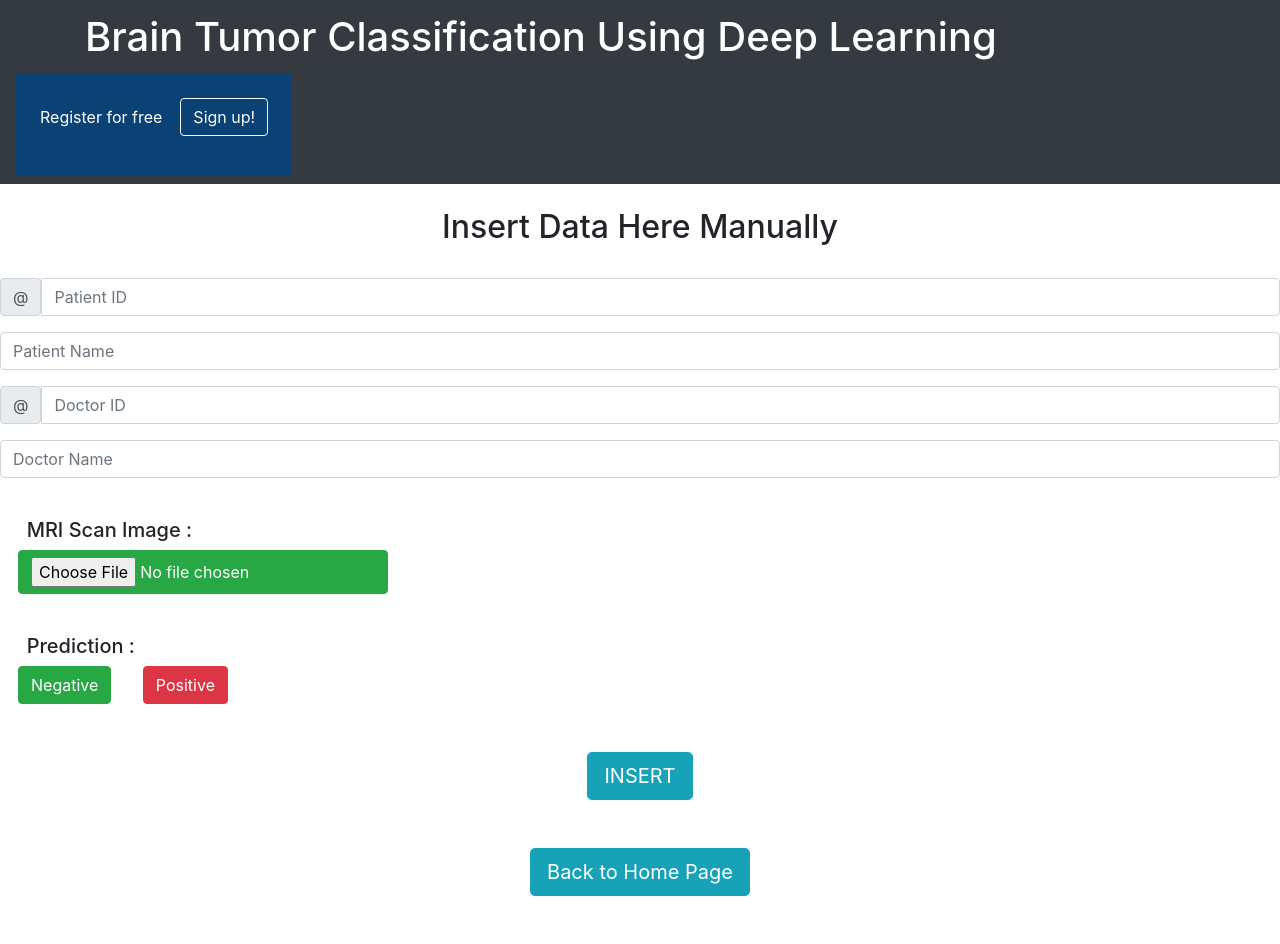
After one commit to Ruwantha0225/braintumor, a Flask app: page /insert in a window 1280 px wide. The commit adds this page. Run offline with Flask 3, Linux system fonts and the light colour scheme; some libraries are stand-ins or nearby versions.

Commit message:
UI additions

```diff
--- a/app.py
+++ b/app.py
@@ -5,7 +5,7 @@ from tensorflow.keras.preprocessing import image
 from PIL import Image
 import cv2
 from keras.models import load_model
-from flask import Flask, request, render_template
+from flask import Flask, request, render_template, url_for, redirect
 from werkzeug.utils import secure_filename
 
 
@@ -53,6 +53,14 @@ def upload():
         return result
     return None
 
+@app.route('/load', methods=['GET'])
+def load():
+    return render_template('view.html')
+
+@app.route('/insert', methods=['GET'])
+def insert():
+    return render_template('insert.html')
+
 
 if __name__ == '__main__':
     app.run(debug=True)
--- a/templates/import.html
+++ b/templates/import.html
@@ -15,12 +15,42 @@
 <body>
     <nav class="navbar navbar-dark bg-dark">
         <div class="container">
-            <a class="navbar-brand" href="#">Brain Tumor Classification Using Deep Learning</a>
+            <a class="navbar-brand" href="{{url_for('index')}}"><h1> Brain Tumor Classification Using Deep Learning</h1></a>
         </div>
+
+
+            <section class="">
+
+            <div class="text-center text-white" style="background-color: #0a4275;">
+              <!-- Grid container -->
+              <div class="container p-4 pb-0">
+                <!-- Section: CTA -->
+                <section class="">
+                  <p class="d-flex justify-content-center align-items-center">
+                    <span class="me-3">Register for free &nbsp &nbsp</span>
+                    <button type="button" class="btn btn-outline-light btn-rounded">
+                      Sign up!
+                    </button>
+                  </p>
+                </section>
+                <!-- Section: CTA -->
+              </div>
+              <!-- Grid container -->
+            </div>
+          </section>
+
+
+
     </nav>
+
+
 
     {% block content %}
     {% endblock %}
+
+
+
+
 
 </body>
 
--- /dev/null
+++ b/templates/insert.html
@@ -0,0 +1,84 @@
+{% extends "import.html" %}
+{% block content %}
+
+<center>
+<br><h2>Insert Data Here Manually</h2><br> </center>
+
+<div class="input-group mb-3">
+    <span class="input-group-text" id="basic-addon1">@</span>
+    <input
+      type="text"
+      class="form-control"
+      placeholder="Patient ID"
+      aria-label="Username"
+      aria-describedby="basic-addon1"
+    />
+  </div>
+
+  <div class="input-group mb-3">
+    <input
+      type="text"
+      class="form-control"
+      placeholder="Patient Name"
+      aria-label="Recipient's username"
+      aria-describedby="basic-addon2"
+    />
+  </div>
+
+  <div class="input-group mb-3">
+    <span class="input-group-text" id="basic-addon1">@</span>
+    <input
+      type="text"
+      class="form-control"
+      placeholder="Doctor ID"
+      aria-label="Username"
+      aria-describedby="basic-addon1"
+    />
+  </div>
+
+  <div class="input-group mb-3">
+    <input
+      type="text"
+      class="form-control"
+      placeholder="Doctor Name"
+      aria-label="Username"
+    />
+  </div>
+
+<br>
+
+  <h5>&nbsp; &nbsp; &nbsp;MRI Scan Image :</h5>
+
+  <form id="upload-file" method="post" enctype="multipart/form-data">&nbsp; &nbsp;
+    <input type="file" name="file" class="btn btn-success" id="imageUpload" accept=".png, .jpg, .jpeg">
+</form>
+<br>
+
+<h5>&nbsp; &nbsp; &nbsp;Prediction :</h5>
+
+&nbsp; &nbsp; <button type="button" class="btn btn-success">Negative</button> &nbsp; &nbsp; &nbsp;
+  <button type="button" class="btn btn-danger">Positive</button>
+
+<br> <br> <br>
+
+<center>
+  <div class="button" >
+    <a href="{{url_for('index')}}" >
+    <button type="button" class="btn btn-info btn-lg ">
+        INSERT
+    </button>
+    </a>
+</div>
+<br><br>
+
+  <div class="button" >
+    <a href="{{url_for('index')}}" >
+    <button type="button" class="btn btn-info btn-lg ">
+        Back to Home Page
+    </button>
+    </a>
+</div>
+
+
+</center><br><br>
+{% endblock %}
```
Also changed, not shown: templates/index.html (+26 -5 lines), templates/view.html (added, +49 -0 lines).
